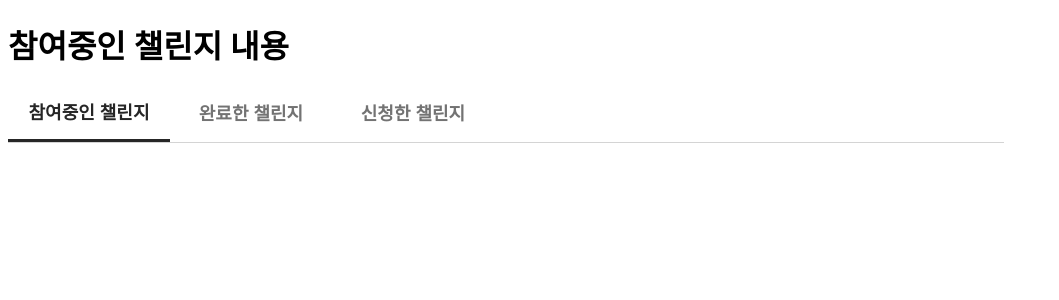
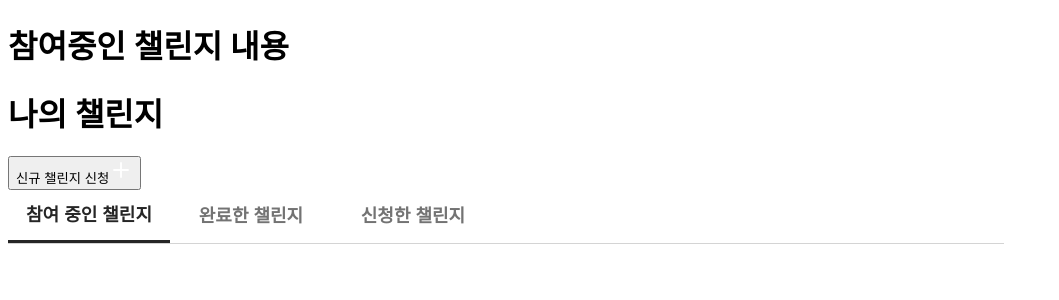
Before and after one commit to claudia99503/docthru-fe, a Next.js app: page /me in a window 1280 px wide. Shown: the top 300 px of the page, without its empty margins (0-1059 px from the left). Built offline with nearby package versions, Linux system fonts and the light colour scheme.

Commit message:
:sparkles: [Feat] TabNavigation 컴포넌트에 헤더 및 신규 챌린지 신청 버튼 추가, 버튼 클릭 시 신청 페이지로 라우팅 처리

```diff
--- a/src/components/TabNavigation.jsx
+++ b/src/components/TabNavigation.jsx
@@ -1,8 +1,9 @@
-import React, { useEffect } from 'react';
+import React from 'react';
 import { useRouter } from 'next/router';
+import assets from '../variables/images';
 import styles from './TabNavigation.module.css';
 
-const TabNavigation = () => {
+const TabNavigation = ({ activeTab }) => {
   const router = useRouter();
 
   const handleTabClick = (path) => {
@@ -10,26 +11,36 @@ const TabNavigation = () => {
   };
 
   return (
+    <div>
+      <div className={styles.header}>
+        <h1 className={styles.title}>나의 챌린지</h1>
+        <button className={styles.newChallengeButton} onClick={() => router.push('/application')}>
+          <span>신규 챌린지 신청</span>
+          <img src={assets.icons.plusLarge} alt="plus Icon" className={styles.icon} />
+        </button>
+      </div>
+
       <div className={styles.TabNavigation}>
         <button
-        className={`${styles.tabButton} ${router.pathname === '/me' ? styles.active : ''}`}
+          className={`${styles.tabButton} ${activeTab === 'ongoing' ? styles.active : ''}`}
           onClick={() => handleTabClick('/me')}
         >
-        참여중인 챌린지
+          참여 중인 챌린지
         </button>
         <button
-        className={`${styles.tabButton} ${router.pathname === '/me/done' ? styles.active : ''}`}
+          className={`${styles.tabButton} ${activeTab === 'completed' ? styles.active : ''}`}
           onClick={() => handleTabClick('/me/done')}
         >
           완료한 챌린지
         </button>
         <button
-        className={`${styles.tabButton} ${router.pathname === '/me/application' ? styles.active : ''}`}
+          className={`${styles.tabButton} ${activeTab === 'applications' ? styles.active : ''}`}
           onClick={() => handleTabClick('/me/application')}
         >
           신청한 챌린지
         </button>
       </div>
+    </div>
   );
 };
 
```
Lines whose indentation alone changed are shown as unchanged.
